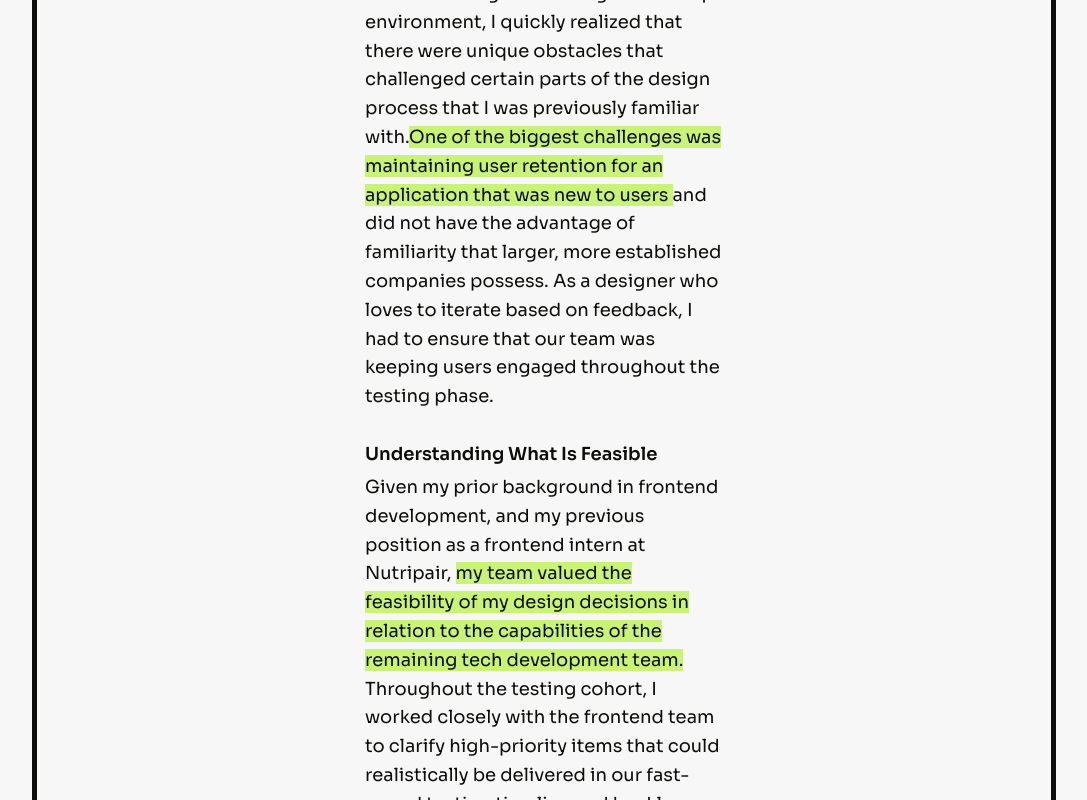
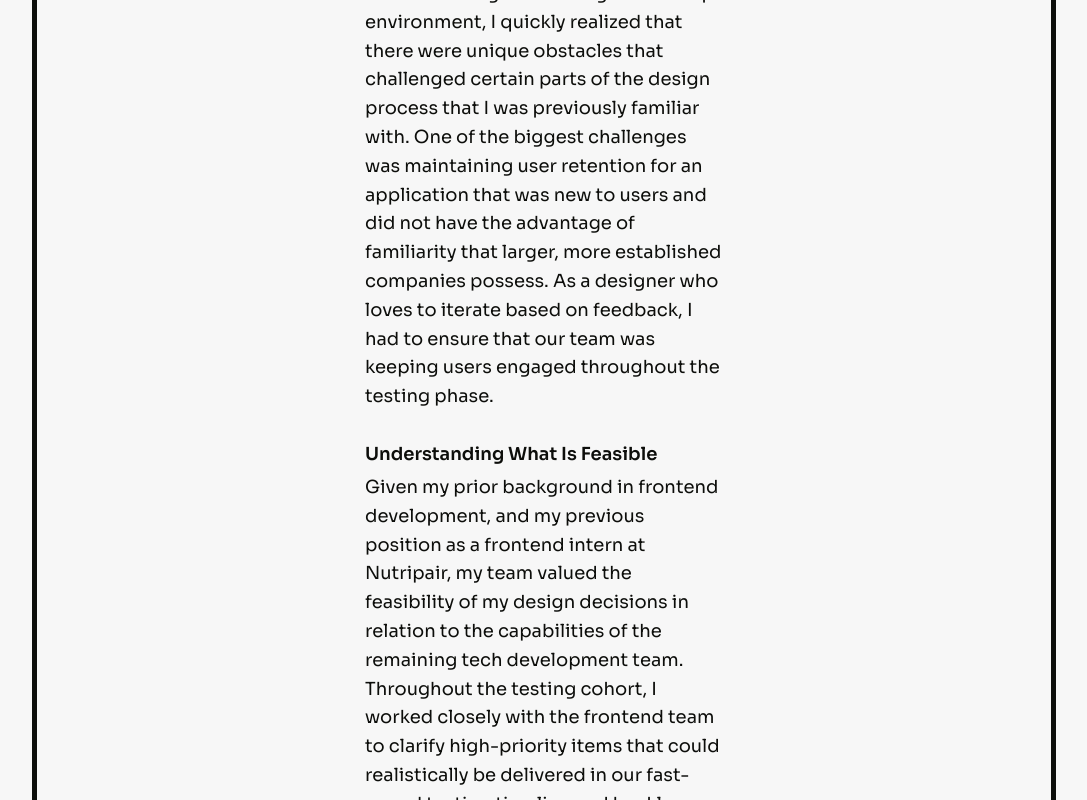
Before and after one commit to jasonzubiate/portfolio2, a Next.js app: page /nutripair in a window 1280 px wide. Shown: the part 2000-2800 px from the top of the page, without its empty margins (96-1183 px from the left). Built offline with nearby package versions, Linux system fonts and the light colour scheme.

Commit message:
removes highlights

```diff
--- a/pages/nutripair.jsx
+++ b/pages/nutripair.jsx
@@ -233,8 +233,8 @@ export default function nutripair({ project }) {
 									<span className="highlight">
 										our team had to review the recorded sessions retrospectively
 									</span>{" "}
-                  in order to observe the users&apos; initial experiences with the
-                  app.
+									in order to observe the users&apos; initial experiences with
+									the app.
 								</p>
 							</div>
 
@@ -269,9 +269,9 @@ export default function nutripair({ project }) {
 									This form consisted of two task-related questions and two
 									general usability questions, which were included in all the
 									forms. By incorporating these questions into the forms, we
-                  aimed to gather valuable insights about the users&apos; experiences
-                  with specific tasks as well as their overall impressions of
-                  the usability of the application.
+									aimed to gather valuable insights about the users&apos;
+									experiences with specific tasks as well as their overall
+									impressions of the usability of the application.
 								</p>
 								<Image
 									className="img center"
@@ -457,9 +457,9 @@ export default function nutripair({ project }) {
 									intelligent filtering, intuitive categorization, and efficient
 									menu organization. These findings assisted in devising
 									solutions to optimize the search and navigation process within
-                  our application&apos;s restaurant page, ensuring users could easily
-                  navigate through extensive menus and quickly find the items
-                  they desired.
+									our application&apos;s restaurant page, ensuring users could
+									easily navigate through extensive menus and quickly find the
+									items they desired.
 								</p>
 								<Image
 									className="project-img-display center"
@@ -502,9 +502,9 @@ export default function nutripair({ project }) {
 							<div className="project-subsection">
 								<h3 className="project-h3">Expanded Filter Options</h3>
 								<p className="project-p">
-                  In response to the users&apos; request for additional filtering
-                  options, our team conducted thorough research on various
-                  factors related to managing nutritional health.{" "}
+									In response to the users&apos; request for additional
+									filtering options, our team conducted thorough research on
+									various factors related to managing nutritional health.{" "}
 									<span className="highlight">
 										We identified several key considerations to expand our
 										filtering capabilities. These include gluten, lactose, added
@@ -550,33 +550,27 @@ export default function nutripair({ project }) {
 							As a new designer working in a startup environment, I quickly
 							realized that there were unique obstacles that challenged certain
 							parts of the design process that I was previously familiar with.
-              <span className="highlight">
 							One of the biggest challenges was maintaining user retention for
-                an application that was new to users{" "}
-              </span>{" "}
-              and did not have the advantage of familiarity that larger, more
-              established companies possess. As a designer who loves to iterate
-              based on feedback, I had to ensure that our team was keeping users
-              engaged throughout the testing phase.
+							an application that was new to users and did not have the
+							advantage of familiarity that larger, more established companies
+							possess. As a designer who loves to iterate based on feedback, I
+							had to ensure that our team was keeping users engaged throughout
+							the testing phase.
 						</p>
 						<label className="project-label-18">
 							Understanding What Is Feasible
 						</label>
 						<p className="project-p">
 							Given my prior background in frontend development, and my previous
-              position as a frontend intern at Nutripair,{" "}
-              <span className="highlight">
-                my team valued the feasibility of my design decisions in
-                relation to the capabilities of the remaining tech development
-                team.
-              </span>{" "}
-              Throughout the testing cohort, I worked closely with the frontend
-              team to clarify high-priority items that could realistically be
-              delivered in our fast-paced testing timeline and backlog items
-              that would require more time allocation to implement. This
-              ultimately ensured that our team rolled out features with the
-              highest value to the users, without overwhelming the rest of the
-              team.
+							position as a frontend intern at Nutripair, my team valued the
+							feasibility of my design decisions in relation to the capabilities
+							of the remaining tech development team. Throughout the testing
+							cohort, I worked closely with the frontend team to clarify
+							high-priority items that could realistically be delivered in our
+							fast-paced testing timeline and backlog items that would require
+							more time allocation to implement. This ultimately ensured that
+							our team rolled out features with the highest value to the users,
+							without overwhelming the rest of the team.
 						</p>
 					</div>
 				</div>
```
Lines whose indentation alone changed are shown as unchanged.
